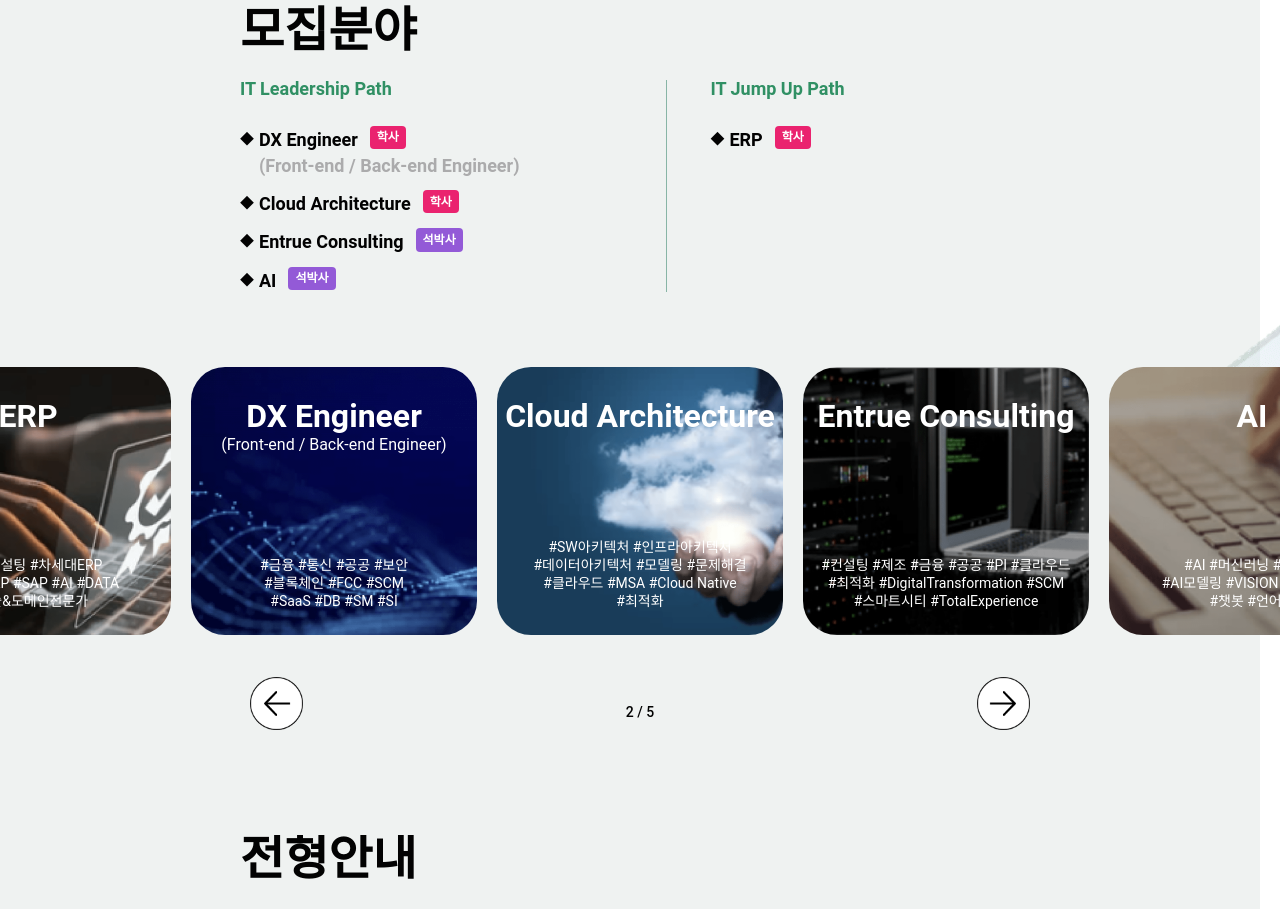
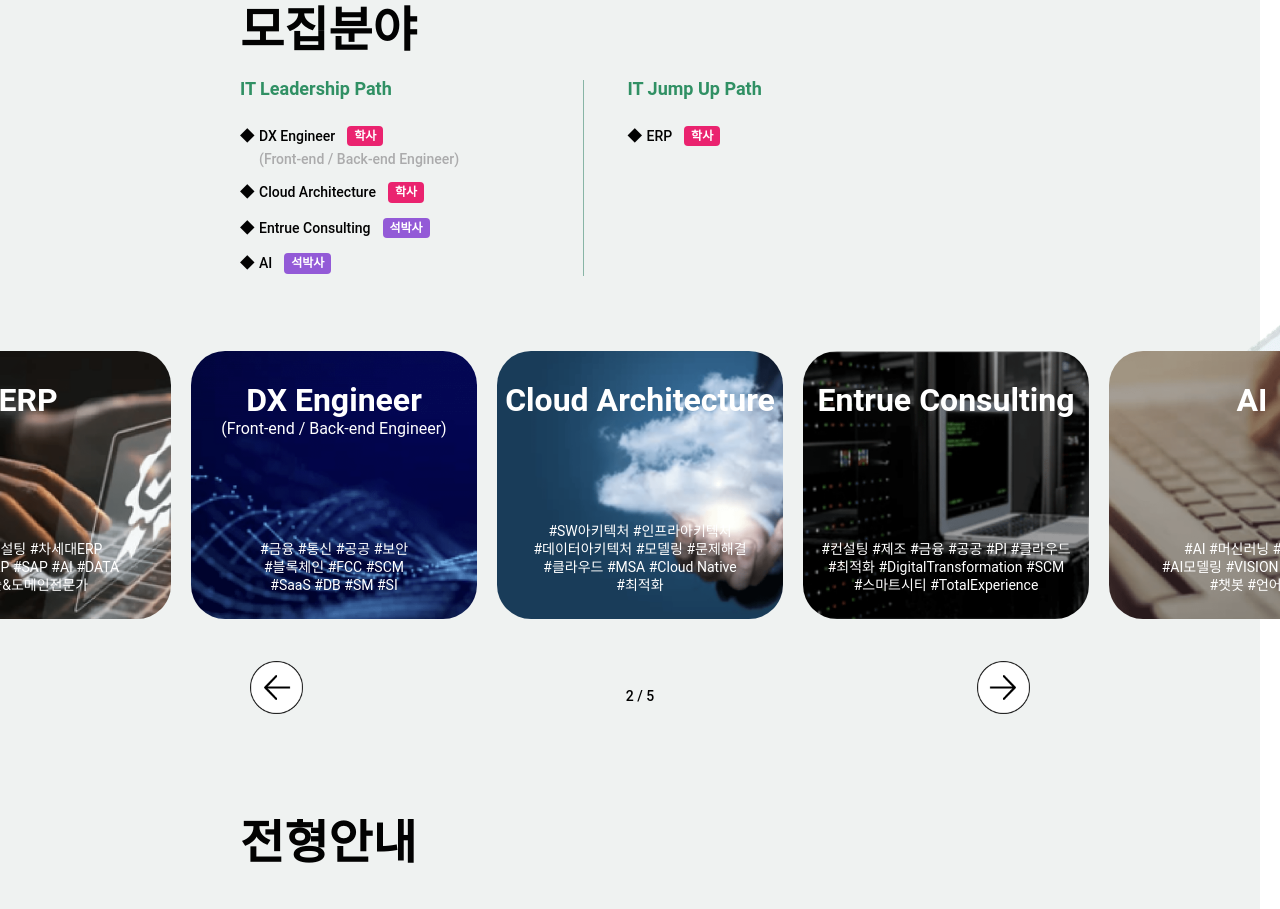
Before and after one commit to gracefulwolf/lgcns, a plain HTML site: page index.html in a window 1280 px wide. Shown: the part 1820-2729 px from the top of the page. Drawn offline with Linux system fonts and the light colour scheme; a web font is replaced by a local one.

Commit message:
ㅁㅁㅁ

```diff
--- a/resource/css/common.css
+++ b/resource/css/common.css
@@ -52,9 +52,8 @@ section{padding:130px 0;}
 .section02{padding:100px 0;}
 .part-wrap{display:flex;align-items: flex-start; margin-top:25px;}
 .part-wrap .part-box .part-title{font-size:18px;color:#309064;font-weight:700;line-height: 1;}
-.part-wrap .part-box dd{position:relative;display: flex;flex-wrap: wrap; margin-top:15px;padding-left:19px;}
-.part-wrap .part-box dd > *{font-weight:700;font-size:18px;}
-.part-wrap .part-box dd:before{content:'◆';position:absolute;top:3px;left:0;font-size:14px;}
+.part-wrap .part-box dd{position:relative;display: flex;flex-wrap: wrap; margin-top:15px;font-weight:700;font-size:18px;padding-left:19px;}
+.part-wrap .part-box dd:before{content:'◆';position:absolute;top:0px;left:0;font-size:14px;}
 .part-wrap .part-box dd:first-of-type{margin-top:30px;}
 .part-wrap .part-box dd p{flex:0 100%;color:#ababac;margin-top:3px;}
 .part-wrap .part-box dd .lable{font-size:12px;color:#fff;font-weight:700;padding:3px 7px 2px 7px;border-radius: 4px;display: flex;align-items: center;justify-content: center;margin-left:12px;position:relative;top:-2px;}
@@ -296,7 +295,7 @@ section{padding:130px 0;}
 
 }
 @media screen and (max-width: 1710px) {
-  .section-bg .image-item.n1{right:-900px}
+  .section-bg .image-item.n1{right:-800px}
 
 }
 @media screen and (max-width: 1510px) {
@@ -348,7 +347,6 @@ section{padding:130px 0;}
   .part-wrap{display: block;margin-top:4.0rem;}
   .part-wrap .part-box .part-title{font-size:2.2rem;}
   .part-wrap .part-box dd{font-size:1.6rem;margin-top:1.0rem;}
-  .part-wrap .part-box dd > *{font-size:1.6rem;}
   .part-wrap .part-box dd:first-of-type{margin-top:2.0rem;}
   .part-wrap .part-box {margin:2.5rem 0 0 0;border-top:1px solid #88b5a6;border-right:0;padding-top:3rem;}
   .part-wrap .part-box:first-child{border-top:0;padding-top:0;}
```
